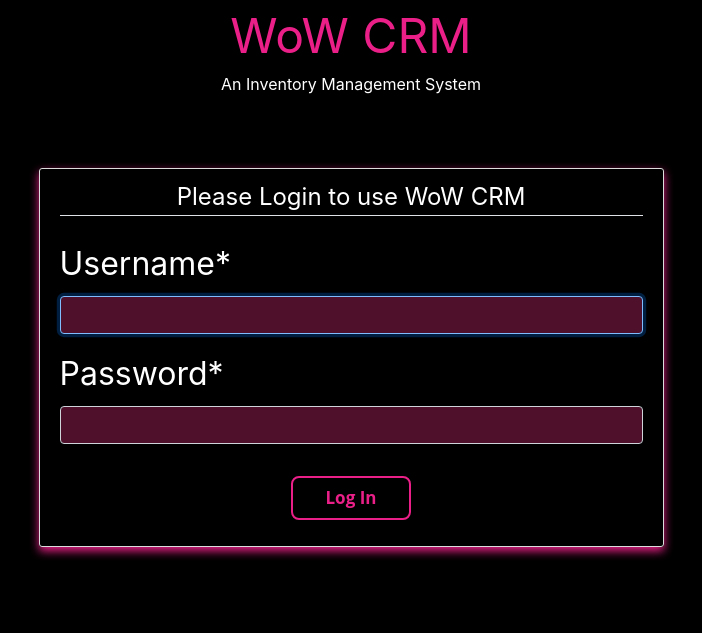
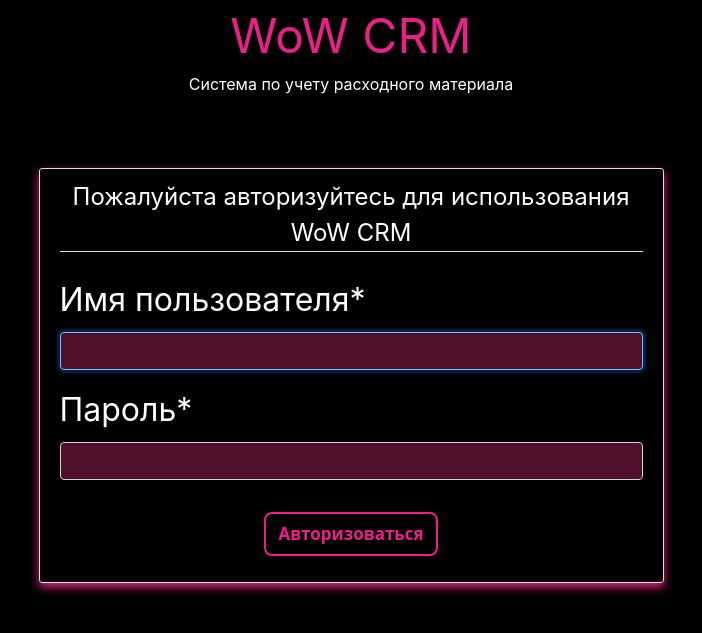
Before and after one commit to Don1k1337/final_uni_app, a Django app: page /login/ in a window 1280 px wide. Shown: the top 633 px of that part, without its empty margins (289-991 px from the left). Run offline with Django 3.2, Linux system fonts and the light colour scheme; the page is wider than the window, and the part outside it is not shown; some libraries are stand-ins or nearby versions.

Commit message:
Russian support added

```diff
--- a/core/settings.py
+++ b/core/settings.py
@@ -114,7 +114,7 @@ AUTH_PASSWORD_VALIDATORS = [
 # Internationalization
 # https://docs.djangoproject.com/en/3.0/topics/i18n/
 
-LANGUAGE_CODE = 'en-us'
+LANGUAGE_CODE = 'ru-rus'
 
 TIME_ZONE = 'UTC'
 
--- a/homepage/templates/base.html
+++ b/homepage/templates/base.html
@@ -84,9 +84,9 @@
                     <a href="#UserSubmenu" data-toggle="collapse" class="dropdown-toggle sidebar-text right-arrow sidebar-button">{{ request.user.username }}</a>
                     <ul class="collapse list-unstyled" id="UserSubmenu">
                         {% if request.user.is_superuser %}
-                            <li> <a class="sidebar-text sidebar-subitem sidebar-button" href="{% url 'admin:index' %}">Admin Page</a> </li>
+                            <li> <a class="sidebar-text sidebar-subitem sidebar-button" href="{% url 'admin:index' %}">Админ панель</a> </li>
                         {% endif %}
-                            <li> <a class="sidebar-text sidebar-subitem sidebar-button" href="{% url 'logout' %}">Logout</a> </li>
+                            <li> <a class="sidebar-text sidebar-subitem sidebar-button" href="{% url 'logout' %}">Выход</a> </li>
                     </ul>
                 </li>
 
--- a/homepage/templates/login.html
+++ b/homepage/templates/login.html
@@ -25,7 +25,7 @@
 <body>
 
 <div class="align-middle" style="color: #ea2088; font-style: bold; font-size: 3rem;">WoW CRM</div>
-<div class="align-middle" style="color: #fff">An Inventory Management System</div>
+<div class="align-middle" style="color: #fff">Система по учету расходного материала</div>
 <br><br><br>
 
 <div class="row d-flex justify-content-center">
@@ -33,10 +33,10 @@
         {% if user.is_authenticated %}
 
             <br><br>
-            <h2 class="align-middle">You are already logged in, {{ request.user.username }}!</h2>
+            <h2 class="align-middle">Вы уже вошли в систему, {{ request.user.username }}!</h2>
             <div class="border-top pt-3 align-middle"> <br>
-                <a class="btn ghost-blue" href="{% url 'home' %}">Go back home</a> <br><br>
-                <a class="btn ghost-red" href="{% url 'logout' %}">Log Out</a>
+                <a class="btn ghost-blue" href="{% url 'home' %}">Вернуться на главную</a> <br><br>
+                <a class="btn ghost-red" href="{% url 'logout' %}">Выйти</a>
             </div>
 
         {% else %}
@@ -45,12 +45,12 @@
                 <form method="POST">
                     {% csrf_token %}
                     <fieldset class="form-group">
-                        <div class="align-middle"><legend class="border-bottom mb-4">Please Login to use WoW CRM</legend></div>
+                        <div class="align-middle"><legend class="border-bottom mb-4">Пожалуйста авторизуйтесь для использования WoW CRM</legend></div>
                         {{ form|crispy }}
                     </fieldset>
                     <div class="form-group">
                         <div class="align-middle">
-                            <button class="ghost-pink" type="submit">Log In</button>
+                            <button class="ghost-pink" type="submit">Авторизоваться</button>
                             {# <button class="ml-2 ghost-red">Exit</button> #}
                         </div>
                     </div>
--- a/homepage/templates/logout.html
+++ b/homepage/templates/logout.html
@@ -25,15 +25,15 @@
 <body>
 
     <div class="align-middle" style="color: #ea2088; font-style: bold; font-size: 3rem;">WoW CRM</div>
-    <div class="align-middle" style="color: #fff">An Inventory Management System</div>
+    <div class="align-middle" style="color: #fff">Система по учету расходного материала</div>
     <br><br><br>
 
     <div class="row d-flex justify-content-center">
         <div class="col-md-6">
 
-            <h2 class="align-middle">You have been logged out! Thank you for using WoW CRM</h2>
+            <h2 class="align-middle">Вы успешно вышли из учетной записи! Благодарим Вас за использование WoW CRM</h2>
             <div class="border-top pt-3 align-middle">
-                <a href="{% url 'login' %}"><button class="ml-2 ghost-pink">Log In Again</button></a> <br><br>
+                <a href="{% url 'login' %}"><button class="ml-2 ghost-pink">Выполнить вход</button></a> <br><br>
                 {# <button class="ml-2 ghost-red">Exit</button> #}
             </div>
 
--- a/transactions/templates/purchases/purchases_list.html
+++ b/transactions/templates/purchases/purchases_list.html
@@ -22,7 +22,7 @@
         <thead class="thead-inverse align-middle">
             <tr>
                 <th width="10%">№</th>
-                <th width="15%">Поставщик</th>
+                <th width="10%">Поставщик</th>
                 <th width="15%">Наименование</th>
                 <th width="10%">Кол-во</th>
                 <th width="15%">Итоговая стоимость</th>
@@ -43,7 +43,7 @@
                     {% else %}
                         <a href="{% url 'supplier' purchase.supplier.name %}">{{ purchase.supplier }}</a> <br>
                     {% endif %}
-                    <small style="color: #909494">Ph No : {{ purchase.supplier.phone }}</small>
+                    <small style="color: #909494">Контактный телефон: {{ purchase.supplier.phone }}</small>
                 </td>
                 <td class="align-middle">{% for item in purchase.get_items_list %} {{ item.stock.name }} <br> {% endfor %}</td>
                 <td class="align-middle">{% for item in purchase.get_items_list %} {{ item.quantity }} <br> {% endfor %}</td>
```
Also changed, not shown: transactions/templates/bill/bill_base.html (+5 -5 lines), transactions/templates/suppliers/supplier.html (+12 -9 lines), db.sqlite3.
